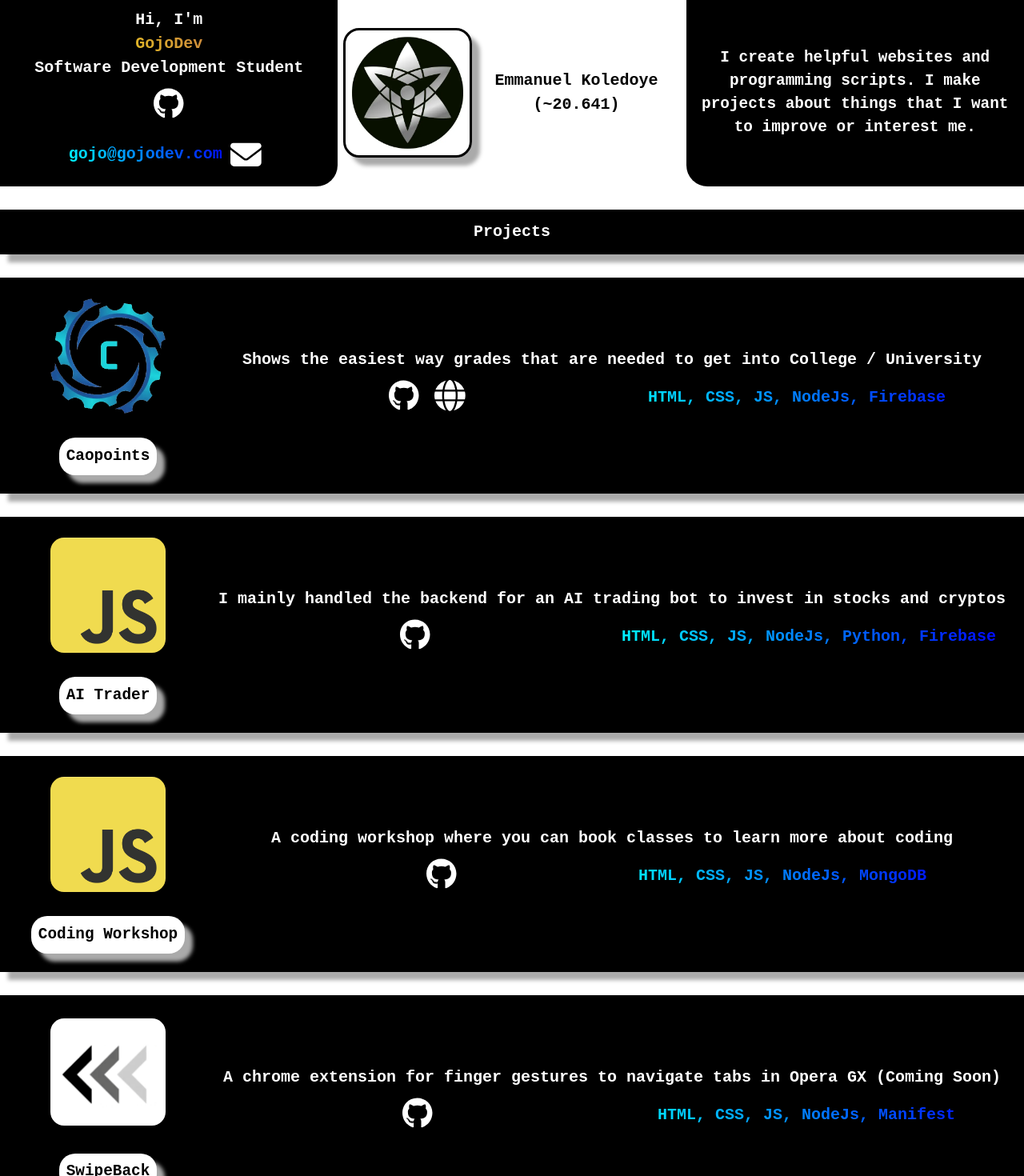
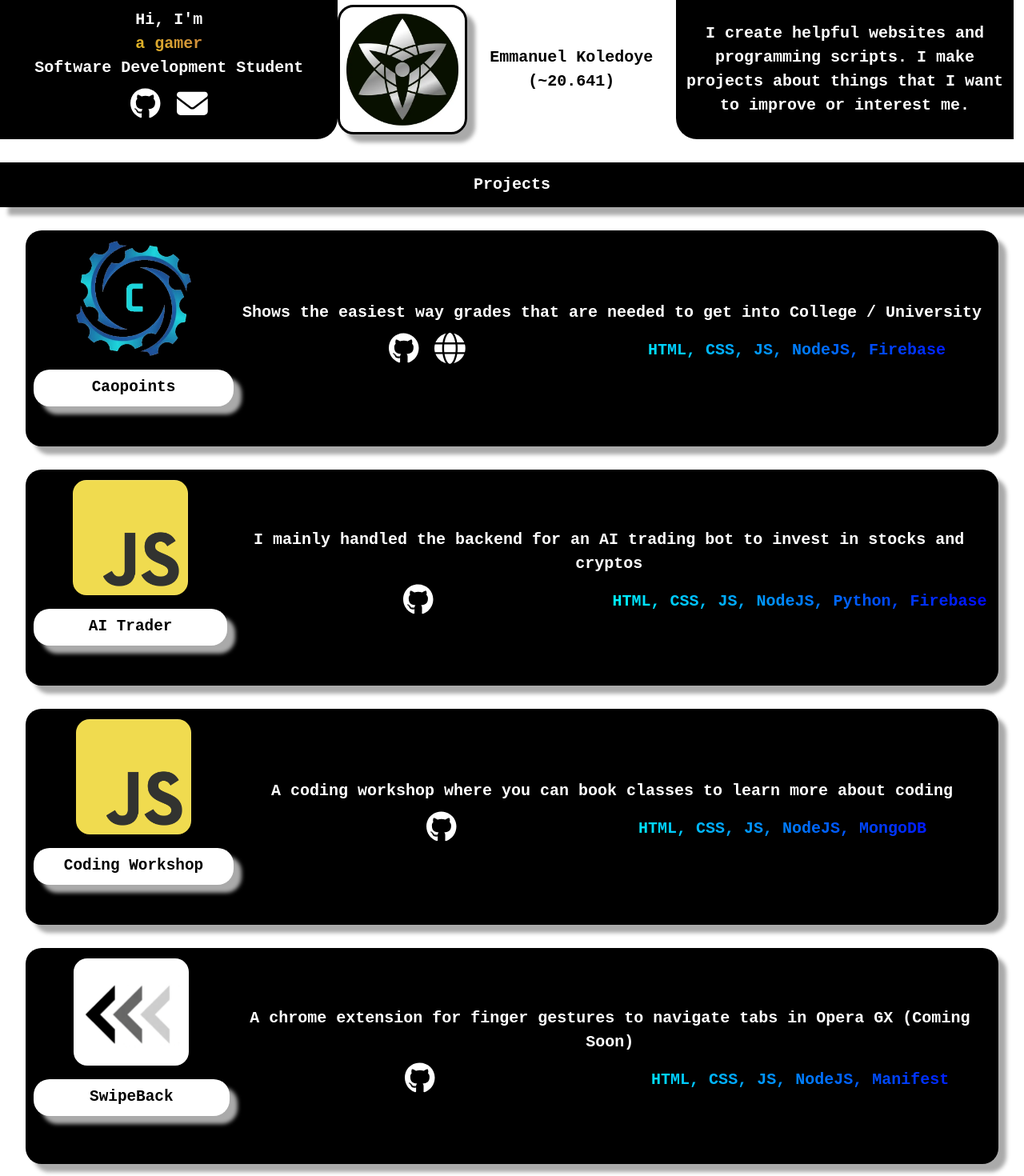
Before and after one commit to gojodev/GojoDev, a React (Vite) app: page / in a window 1280 px wide. Shown: the top 1470 px of the page at 80% size. Built offline with nearby package versions, Linux system fonts and the light colour scheme.

Commit message:
email can now be copied to clipboard, improved spacing and centering with project items

```diff
--- a/src/App.jsx
+++ b/src/App.jsx
@@ -16,12 +16,11 @@ function App() {
         <GojoDev />
         <br />
 
-        <div className="generalBlackBG white generalText container-v width33 rounded-bl-3xl">
-          <div className="center">
-            {
-              "I create helpful websites and programming scripts. I make projects about things that I want to improve or interest me."
-            }
-          </div>
+        {/* // todo make this div use the full 33% */}
+        <div className="generalBlackBG white generalText center width33 rounded-bl-3xl">
+          {
+            "I create helpful websites and programming scripts. I make projects about things that I want to improve or interest me."
+          }
         </div>
       </div>
 
@@ -37,7 +36,7 @@ function App() {
           github="https://github.com/gojodev/caopoints"
           webLink="https://caopoints.com/"
           name="Caopoints"
-          techStack="HTML, CSS, JS, NodeJs, Firebase"
+          techStack="HTML, CSS, JS, NodeJS, Firebase"
         />
 
         <br />
@@ -47,7 +46,7 @@ function App() {
           desc="I mainly handled the backend for an AI trading bot to invest in stocks and cryptos"
           github="https://github.com/gojodev/3rd-yr-group-project/tree/emmanuel"
           name="AI Trader"
-          techStack="HTML, CSS, JS, NodeJs, Python, Firebase"
+          techStack="HTML, CSS, JS, NodeJS, Python, Firebase"
         />
 
         <br />
@@ -57,7 +56,7 @@ function App() {
           desc="A coding workshop where you can book classes to learn more about coding"
           github="https://github.com/gojodev/Server-Side-Web-Development"
           name="Coding Workshop"
-          techStack="HTML, CSS, JS, NodeJs, MongoDB"
+          techStack="HTML, CSS, JS, NodeJS, MongoDB"
         />
 
         <br />
@@ -67,7 +66,7 @@ function App() {
           desc="A chrome extension for finger gestures to navigate tabs in Opera GX (Coming Soon)"
           github="https://github.com/gojodev/swipeBack"
           name="SwipeBack"
-          techStack="HTML, CSS, JS, NodeJs, Manifest"
+          techStack="HTML, CSS, JS, NodeJS, Manifest"
         />
 
         <br />
@@ -78,7 +77,7 @@ function App() {
           github="https://github.com/gojodev/sfx.rocks"
           webLink="https://sfx.rocks"
           name="Sfx.rocks"
-          techStack="HTML, CSS, JS, NodeJs, Firebase"
+          techStack="HTML, CSS, JS, NodeJS, Firebase"
         />
 
         <br />
@@ -99,7 +98,7 @@ function App() {
           github="https://github.com/gojodev/gojodev"
           webLink="https://gojodev.com"
           name="gojodev.com"
-          techStack="HTML, CSS, JS, TS, NodeJs, React, Tailwind, Firebase"
+          techStack="HTML, CSS, JS, TS, NodeJS, React, Tailwind, Firebase"
         />
       </div>
 
--- a/src/components/GojoDev.jsx
+++ b/src/components/GojoDev.jsx
@@ -10,7 +10,7 @@ const GojoDev = () => {
   const age = time_diff.toFixed(3);
 
   return (
-    <div className="container-h center width33">
+    <div className="center width33">
       <div className="box-shadow rb20px">
         <Image src="./images/gojodev.webp" className="center" />
       </div>
--- a/src/components/Project.tsx
+++ b/src/components/Project.tsx
@@ -26,21 +26,21 @@ const Project = ({
   const webLinkStyle = webLink == undefined ? "hidden" : "inline-block";
   const githubStyle = github == undefined ? "hidden" : "inline-block";
   return (
-    <div className="center generalBlackBG box-shadow w-[100%]">
+    <div className="center generalBlackBG box-shadow w-[95%] m-auto rb20px">
       <div className="container-v w-[250px] h-[250px]">
-        <div className="center ">
-          <div className="center">
+        <div className="center">
+          <div className="m-auto">
             <Image src={img} dim="150px" />
           </div>
         </div>
         <div className="center generalText white bg-white p-2 rb20px mt-3 box-shadow">
-          <div className="center text-black">{name}</div>
+          <div className="text-black m-auto">{name}</div>
         </div>
       </div>
 
-      <div className="container-v white rb20px center">
-        <div className="m-auto w-[100%]">
-          <div className="generalText">{desc}</div>
+      <div className="container-v white rb20px m-auto">
+        <div className="w-[100%]">
+          <div className="generalText text-center">{desc}</div>
           <div className="container-h center">
             <div className="w-[50%]">
               <a href={github} target="_blank">
--- a/src/components/Welcome.tsx
+++ b/src/components/Welcome.tsx
@@ -1,15 +1,19 @@
 import React, { useState, useEffect } from "react";
 import { FontAwesomeIcon } from "@fortawesome/react-fontawesome";
 import { library } from "@fortawesome/fontawesome-svg-core";
-import { faHouse } from "@fortawesome/free-solid-svg-icons";
+import {
+  faHouse,
+  faEnvelope,
+  faCheck,
+} from "@fortawesome/free-solid-svg-icons";
 import { faLinkedin, faGithub } from "@fortawesome/free-brands-svg-icons";
-import { faEnvelope } from "@fortawesome/free-solid-svg-icons";
 
-library.add(faHouse, faLinkedin, faGithub, faEnvelope);
+library.add(faHouse, faLinkedin, faGithub, faEnvelope, faCheck);
 
 const Welcome = () => {
   const [currentText, setCurrentText] = useState("a programmer");
   const [fadeClass, setFadeClass] = useState("fadeIn");
+  const [isCopied, setIsCopied] = useState(false);
   const phrases = ["a programmer", "a gamer", "GojoDev"];
   let index = 0;
 
@@ -29,8 +33,17 @@ const Welcome = () => {
       }, 0);
     }, 2000);
 
-    () => clearInterval(intervalId);
+    return () => clearInterval(intervalId);
   }, []);
+
+  const handleEmailClick = () => {
+    navigator.clipboard.writeText("gojo@gojodev.com");
+    setIsCopied(true);
+
+    setTimeout(() => {
+      setIsCopied(false);
+    }, 1500);
+  };
 
   return (
     <div className="generalBlackBG container-v rounded-br-3xl width33">
@@ -49,17 +62,13 @@ const Welcome = () => {
               className="pulseAnimation"
             />
           </a>
-        </div>
 
-        <div className="center">
-          <div className="center">
-          <h2 className="white generalText blueText">gojo@gojodev.com</h2>
           <FontAwesomeIcon
-            icon={["fas", "envelope"]}
+            icon={isCopied ? ["fas", "check"] : ["fas", "envelope"]}
             size="2x"
             className="pulseAnimation"
+            onClick={handleEmailClick}
           />
-          </div>
         </div>
       </div>
     </div>
--- a/src/index.css
+++ b/src/index.css
@@ -28,8 +28,6 @@
 
 .generalBlackBG {
   text-align: center;
-  transition: 0.5s;
-
   background-color: var(--black);
   padding: 10px;
   transition: 0.2s;
@@ -80,7 +78,6 @@
 .center {
   display: flex;
   align-items: center;
-  margin: auto;
 }
 
 .intro-container,
--- a/src/output.css
+++ b/src/output.css
@@ -586,6 +586,10 @@ video {
   width: 50%;
 }
 
+.w-\[95\%\] {
+  width: 95%;
+}
+
 .rounded-bl-3xl {
   border-bottom-left-radius: 1.5rem;
 }
@@ -610,6 +614,10 @@ video {
 
 .p-3 {
   padding: 0.75rem;
+}
+
+.text-center {
+  text-align: center;
 }
 
 .text-black {
@@ -694,7 +702,6 @@ video {
 .center {
   display: flex;
   align-items: center;
-  margin: auto;
 }
 
 .intro-container,
```
